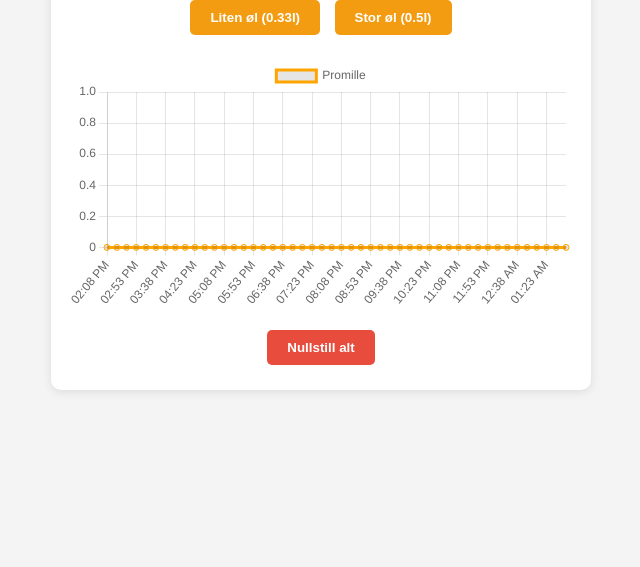
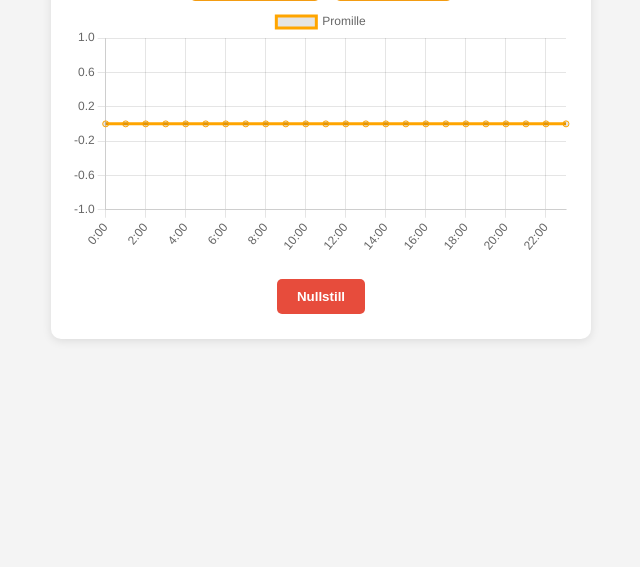
Before and after one commit to roxha/ai_stuff, a website: page app/index.html in a window 1280 px wide. Shown: the part 233-800 px from the top of the page, without its empty margins (319-959 px from the left). Drawn offline with nearby package versions, Linux system fonts and the light colour scheme.

Commit message:
Update index.html

```diff
--- a/app/index.html
+++ b/app/index.html
@@ -2,92 +2,47 @@
 <html lang="no">
 <head>
     <meta charset="UTF-8">
-    <meta name="viewport" content="width=device-width, initial-scale=1.0">
     <title>Promille-kalkulator</title>
     <script src="https://cdn.jsdelivr.net/npm/chart.js"></script>
     <style>
         body { font-family: sans-serif; text-align: center; padding: 20px; background: #f4f4f4; }
         .card { background: white; padding: 20px; border-radius: 10px; box-shadow: 0 2px 10px rgba(0,0,0,0.1); max-width: 500px; margin: auto; }
         button { padding: 10px 20px; margin: 5px; cursor: pointer; border: none; border-radius: 5px; background: #f39c12; color: white; font-weight: bold; }
-        .reset { background: #e74c3c; margin-top: 20px; }
         #promille-verdi { font-size: 48px; color: #2c3e50; margin: 10px 0; }
     </style>
 </head>
 <body>
     <div class="card">
         <h1>🍺 Øl-Logg</h1>
-        <p>Din estimerte promille er:</p>
         <div id="promille-verdi">0.00</div>
-
         <button onclick="leggTilDrikke(12)">Liten øl (0.33l)</button>
         <button onclick="leggTilDrikke(18)">Stor øl (0.5l)</button>
-
-        <canvas id="promilleChart" style="margin-top:20px;"></canvas>
-
-        <button class="reset" onclick="nullstill()">Nullstill alt</button>
+        <canvas id="promilleChart"></canvas>
+        <br>
+        <button style="background:#e74c3c" onclick="localStorage.clear(); location.reload();">Nullstill</button>
     </div>
 
     <script>
         let drikker = JSON.parse(localStorage.getItem('drikker')) || [];
-        const vekt = 80; // Standard
-        const r = 0.68;  // Standard mann
-        let chart;
-
         function leggTilDrikke(gram) {
             drikker.push({ tid: Date.now(), gram: gram });
-            lagreOgOppdater();
+            localStorage.setItem('drikker', JSON.stringify(drikker));
+            location.reload();
         }
+        function beregn(tid) {
+            if (!drikker.length) return 0;
+            let timer = (tid - drikker[0].tid) / 3600000;
+            let totalGram = drikker.filter(d => d.tid <= tid).reduce((s, d) => s + d.gram, 0);
+            return Math.max(0, (totalGram / (80 * 0.68)) - (0.15 * timer));
+        }
+        document.getElementById('promille-verdi').innerText = beregn(Date.now()).toFixed(2);
 
-        function nullstill() {
-            drikker = [];
-            lagreOgOppdater();
-        }
-
-        function lagreOgOppdater() {
-            localStorage.setItem('drikker', JSON.stringify(drikker));
-            oppdaterVisning();
-        }
-
-        function beregnPromille(sjekkTid) {
-            if (drikker.length === 0) return 0;
-            const startTid = drikker[0].tid;
-            const totalGram = drikker.filter(d => d.tid <= sjekkTid).reduce((sum, d) => sum + d.gram, 0);
-            const timerGatt = (sjekkTid - startTid) / 3600000;
-            const p = (totalGram / (vekt * r)) - (0.15 * timerGatt);
-            return Math.max(0, p);
-        }
-
-        function oppdaterVisning() {
-            const na = Date.now();
-            document.getElementById('promille-verdi').innerText = beregnPromille(na).toFixed(2);
-            oppdaterGraf();
-        }
-
-        function oppdaterGraf() {
-            const ctx = document.getElementById('promilleChart').getContext('2d');
-            const start = drikker.length > 0 ? drikker[0].tid : Date.now();
-            const labels = [];
-            const data = [];
-
-            for (let i = 0; i < 48; i++) {
-                const t = start + (i * 15 * 60000);
-                labels.push(new Date(t).toLocaleTimeString([], {hour: '2-digit', minute:'2-digit'}));
-                data.push(beregnPromille(t));
-            }
-
-            if (chart) chart.destroy();
-            chart = new Chart(ctx, {
-                type: 'line',
-                data: {
-                    labels: labels,
-                    datasets: [{ label: 'Promille', data: data, borderColor: 'orange', fill: true }]
-                },
-                options: { scales: { y: { beginAtZero: true } } }
-            });
-        }
-
-        setInterval(oppdaterVisning, 60000);
-        oppdaterVisning();
+        const ctx = document.getElementById('promilleChart').getContext('2d');
+        const labels = Array.from({length: 24}, (_, i) => i + ":00");
+        new Chart(ctx, {
+            type: 'line',
+            data: { labels: labels, datasets: [{ label: 'Promille', data: labels.map((_, i) => beregn(Date.now() + i*3600000)), borderColor: 'orange' }] }
+        });
     </script>
 </body>
 </html>
```
